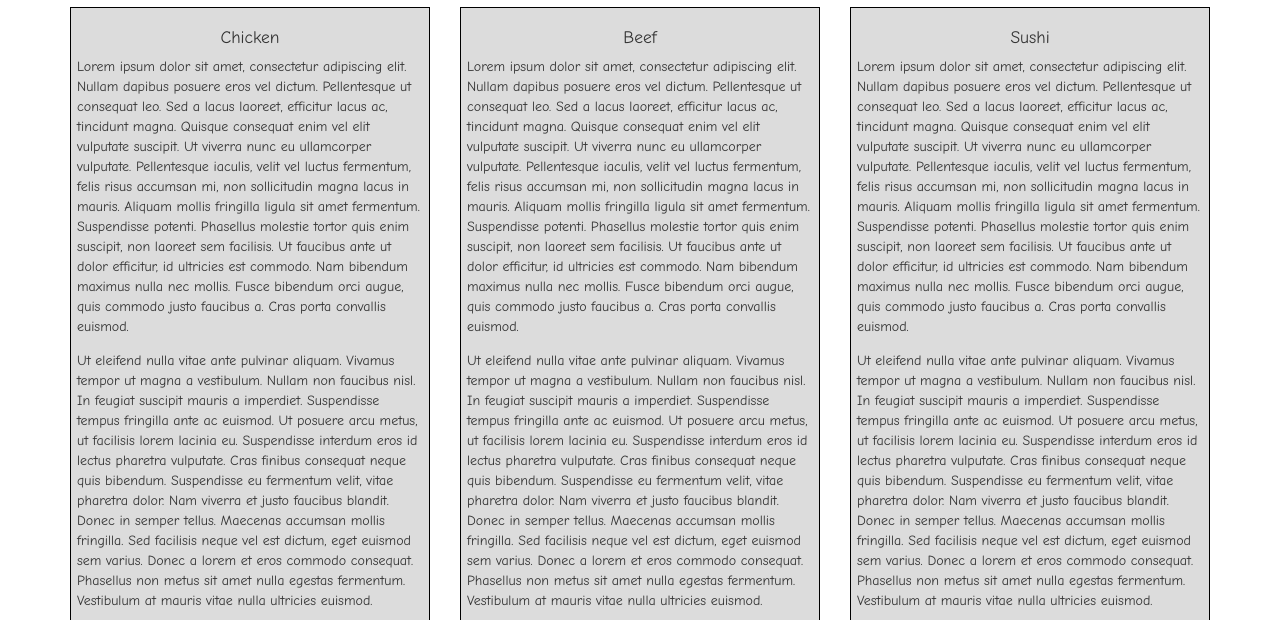
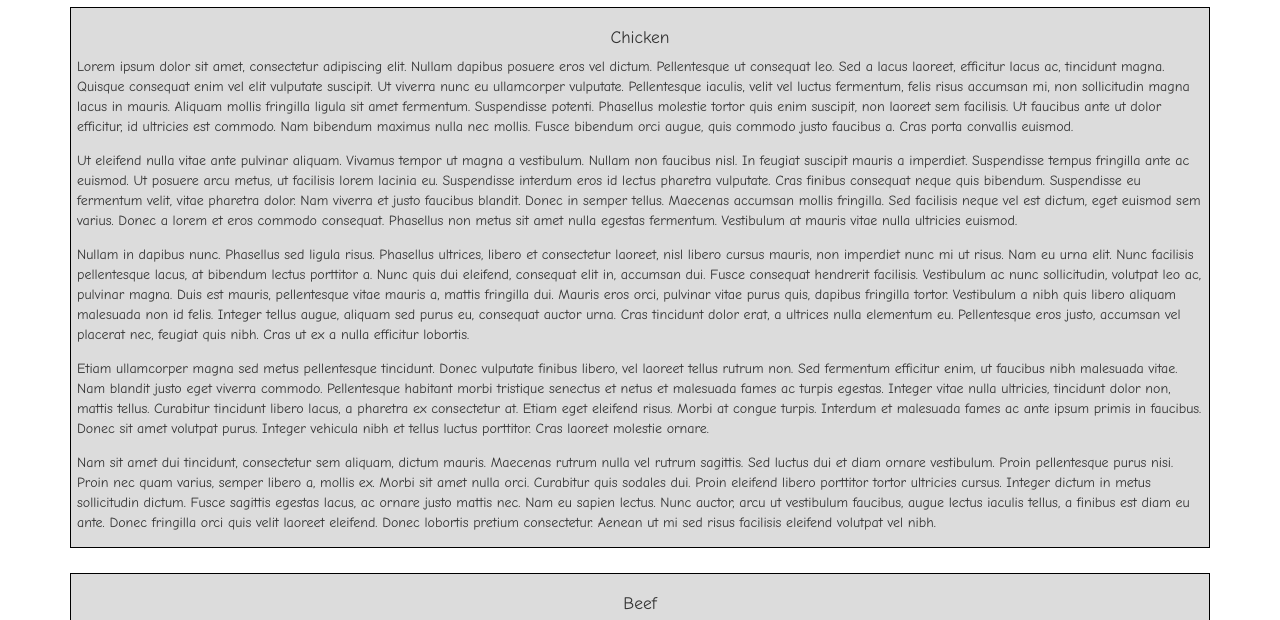
Before and after one commit to rohitkhurana97/module-3, a plain HTML site: page module3-solution/index.html in a window 1280 px wide. Shown: the part 102-722 px from the top of the page. Drawn offline with Linux system fonts and the light colour scheme; a script that the page names is missing.

Commit message:
updated index.html

```diff
--- a/module3-solution/index.html
+++ b/module3-solution/index.html
@@ -45,7 +45,7 @@
 
 	  <div class="container">
 	    <div class="row">
-	      <div class="col-lg-4 col-md-6">
+	      <div class="col-lg-12 col-md-12">
 	        <section id="chicken">
 	          <h3 class="text-center">Chicken</h3>
 	          <p>Lorem ipsum dolor sit amet, consectetur adipiscing elit. Nullam dapibus posuere eros vel dictum. Pellentesque ut consequat leo. Sed a lacus laoreet, efficitur lacus ac, tincidunt magna. Quisque consequat enim vel elit vulputate suscipit. Ut viverra nunc eu ullamcorper vulputate. Pellentesque iaculis, velit vel luctus fermentum, felis risus accumsan mi, non sollicitudin magna lacus in mauris. Aliquam mollis fringilla ligula sit amet fermentum. Suspendisse potenti. Phasellus molestie tortor quis enim suscipit, non laoreet sem facilisis. Ut faucibus ante ut dolor efficitur, id ultricies est commodo. Nam bibendum maximus nulla nec mollis. Fusce bibendum orci augue, quis commodo justo faucibus a. Cras porta convallis euismod.</p>
@@ -55,7 +55,7 @@
 	          <p>Nam sit amet dui tincidunt, consectetur sem aliquam, dictum mauris. Maecenas rutrum nulla vel rutrum sagittis. Sed luctus dui et diam ornare vestibulum. Proin pellentesque purus nisi. Proin nec quam varius, semper libero a, mollis ex. Morbi sit amet nulla orci. Curabitur quis sodales dui. Proin eleifend libero porttitor tortor ultricies cursus. Integer dictum in metus sollicitudin dictum. Fusce sagittis egestas lacus, ac ornare justo mattis nec. Nam eu sapien lectus. Nunc auctor, arcu ut vestibulum faucibus, augue lectus iaculis tellus, a finibus est diam eu ante. Donec fringilla orci quis velit laoreet eleifend. Donec lobortis pretium consectetur. Aenean ut mi sed risus facilisis eleifend volutpat vel nibh.</p>
 	        </section>
 	      </div>
-	      <div class="col-lg-4 col-md-6">
+	      <div class="col-lg-12 col-md-12">
 	        <section id="beef">
 	          <h3 class="text-center">Beef</h3>
 	          <p>Lorem ipsum dolor sit amet, consectetur adipiscing elit. Nullam dapibus posuere eros vel dictum. Pellentesque ut consequat leo. Sed a lacus laoreet, efficitur lacus ac, tincidunt magna. Quisque consequat enim vel elit vulputate suscipit. Ut viverra nunc eu ullamcorper vulputate. Pellentesque iaculis, velit vel luctus fermentum, felis risus accumsan mi, non sollicitudin magna lacus in mauris. Aliquam mollis fringilla ligula sit amet fermentum. Suspendisse potenti. Phasellus molestie tortor quis enim suscipit, non laoreet sem facilisis. Ut faucibus ante ut dolor efficitur, id ultricies est commodo. Nam bibendum maximus nulla nec mollis. Fusce bibendum orci augue, quis commodo justo faucibus a. Cras porta convallis euismod.</p>
@@ -65,7 +65,7 @@
 	          <p>Nam sit amet dui tincidunt, consectetur sem aliquam, dictum mauris. Maecenas rutrum nulla vel rutrum sagittis. Sed luctus dui et diam ornare vestibulum. Proin pellentesque purus nisi. Proin nec quam varius, semper libero a, mollis ex. Morbi sit amet nulla orci. Curabitur quis sodales dui. Proin eleifend libero porttitor tortor ultricies cursus. Integer dictum in metus sollicitudin dictum. Fusce sagittis egestas lacus, ac ornare justo mattis nec. Nam eu sapien lectus. Nunc auctor, arcu ut vestibulum faucibus, augue lectus iaculis tellus, a finibus est diam eu ante. Donec fringilla orci quis velit laoreet eleifend. Donec lobortis pretium consectetur. Aenean ut mi sed risus facilisis eleifend volutpat vel nibh.</p>
 	        </section>
 	      </div>
-	      <div class="col-lg-4 col-md-12">
+	      <div class="col-lg-12 col-md-12">
 	        <section id="sushi">
 	          <h3 class="text-center">Sushi</h3>
 	          <p>Lorem ipsum dolor sit amet, consectetur adipiscing elit. Nullam dapibus posuere eros vel dictum. Pellentesque ut consequat leo. Sed a lacus laoreet, efficitur lacus ac, tincidunt magna. Quisque consequat enim vel elit vulputate suscipit. Ut viverra nunc eu ullamcorper vulputate. Pellentesque iaculis, velit vel luctus fermentum, felis risus accumsan mi, non sollicitudin magna lacus in mauris. Aliquam mollis fringilla ligula sit amet fermentum. Suspendisse potenti. Phasellus molestie tortor quis enim suscipit, non laoreet sem facilisis. Ut faucibus ante ut dolor efficitur, id ultricies est commodo. Nam bibendum maximus nulla nec mollis. Fusce bibendum orci augue, quis commodo justo faucibus a. Cras porta convallis euismod.</p>
```
